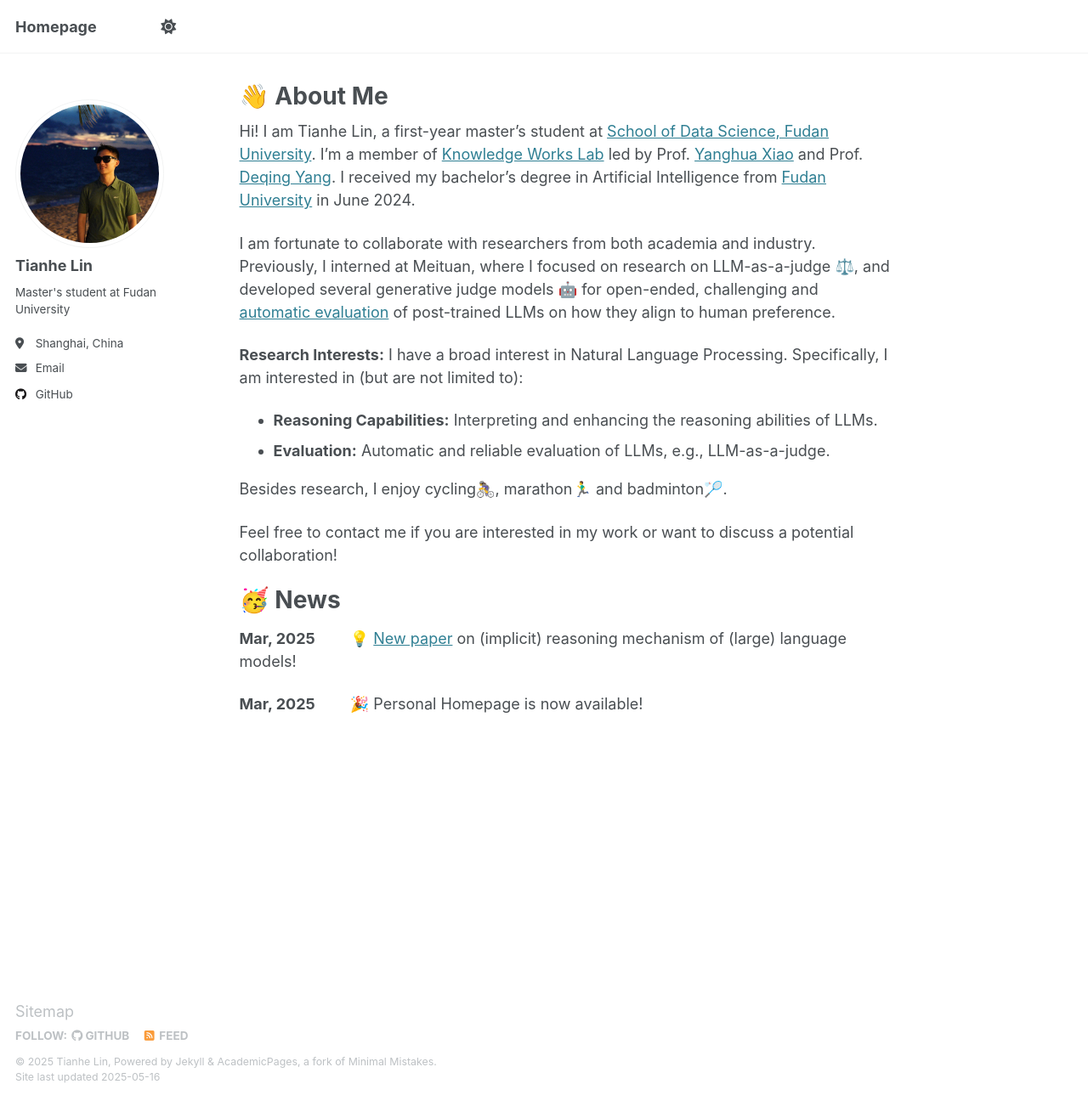
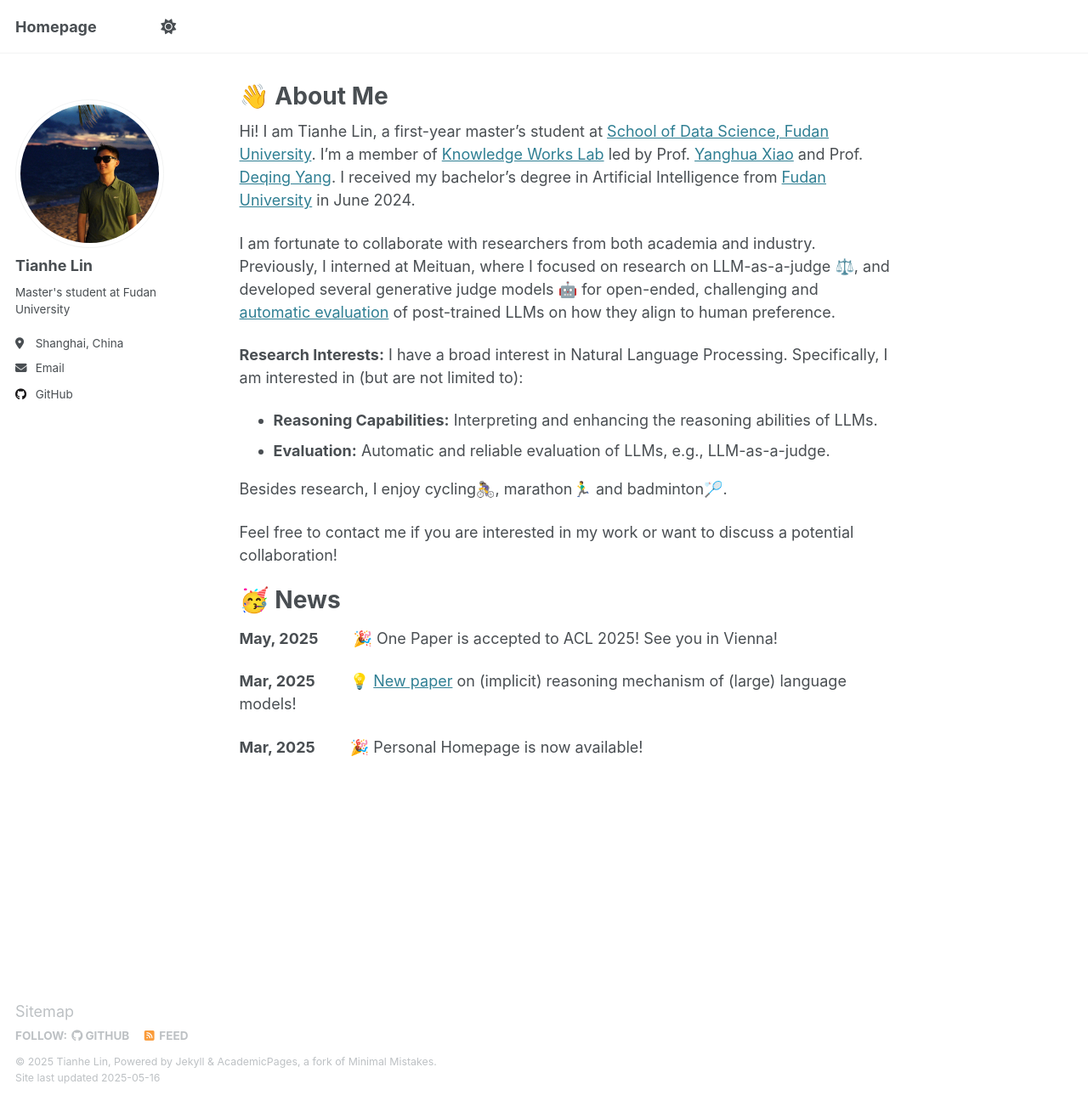
Before and after one commit to TianheL/TianheL.github.io, a Jekyll site: the page built from _pages/about.md, in a window 1280 px wide and 1296 px high. Shown: the whole window at 85% size. Built offline with Jekyll 4.4.1, drawn with Linux system fonts in a browser that asks for light colours; emoji names are drawn with the system emoji font.

Commit message:
update readme

```diff
--- a/_pages/about.md
+++ b/_pages/about.md
@@ -24,6 +24,8 @@ Feel free to contact me if you are interested in my work or want to discuss a po
 
 🥳 News
 ======
+**May, 2025**&emsp;&emsp; :tada: One Paper is accepted to ACL 2025! See you in Vienna!
+
 **Mar, 2025**&emsp;&emsp; :bulb: [New paper](https://arxiv.org/abs/2503.07604) on (implicit) reasoning mechanism of (large) language models!
 
 **Mar, 2025**&emsp;&emsp; :tada: Personal Homepage is now available!
```
